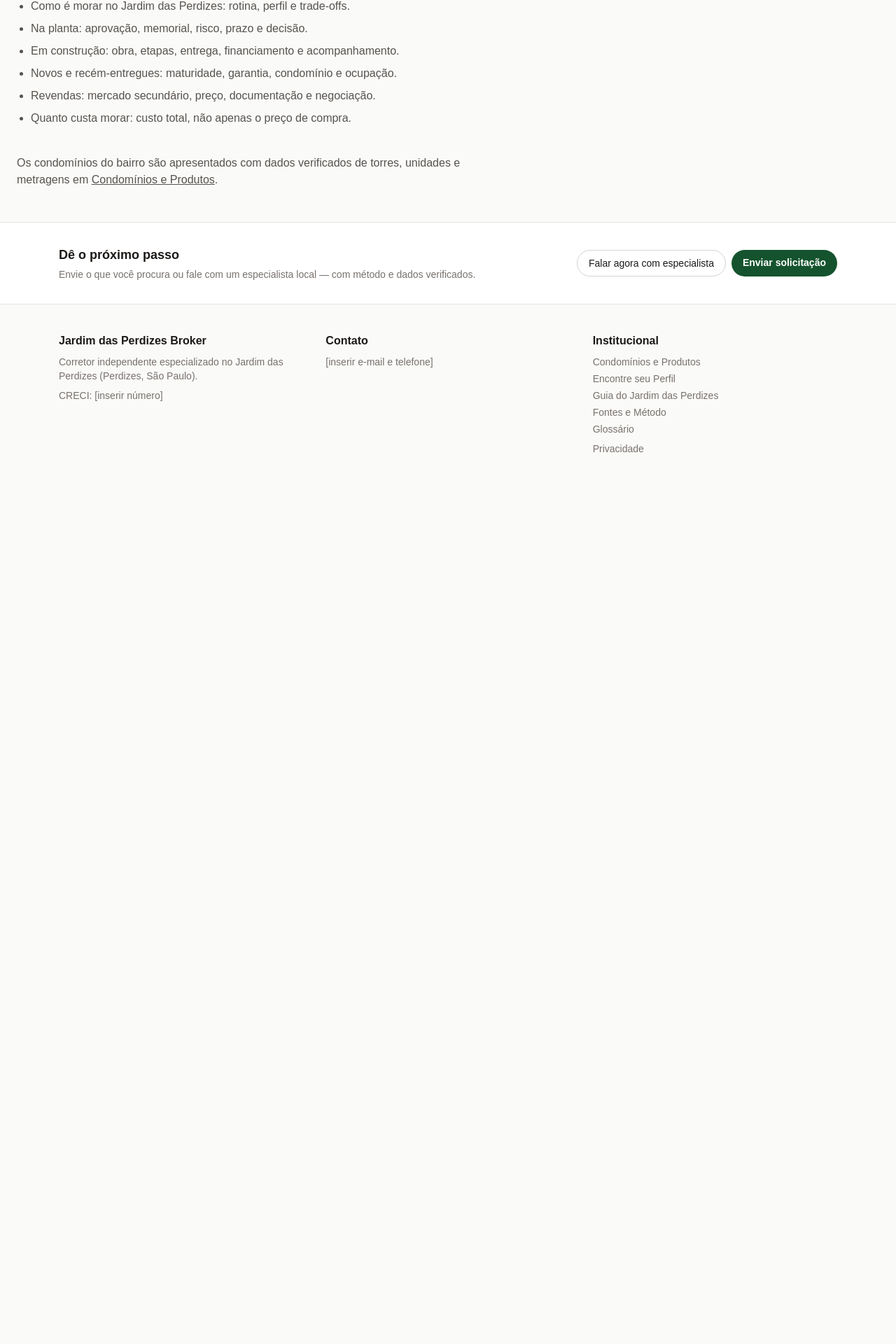
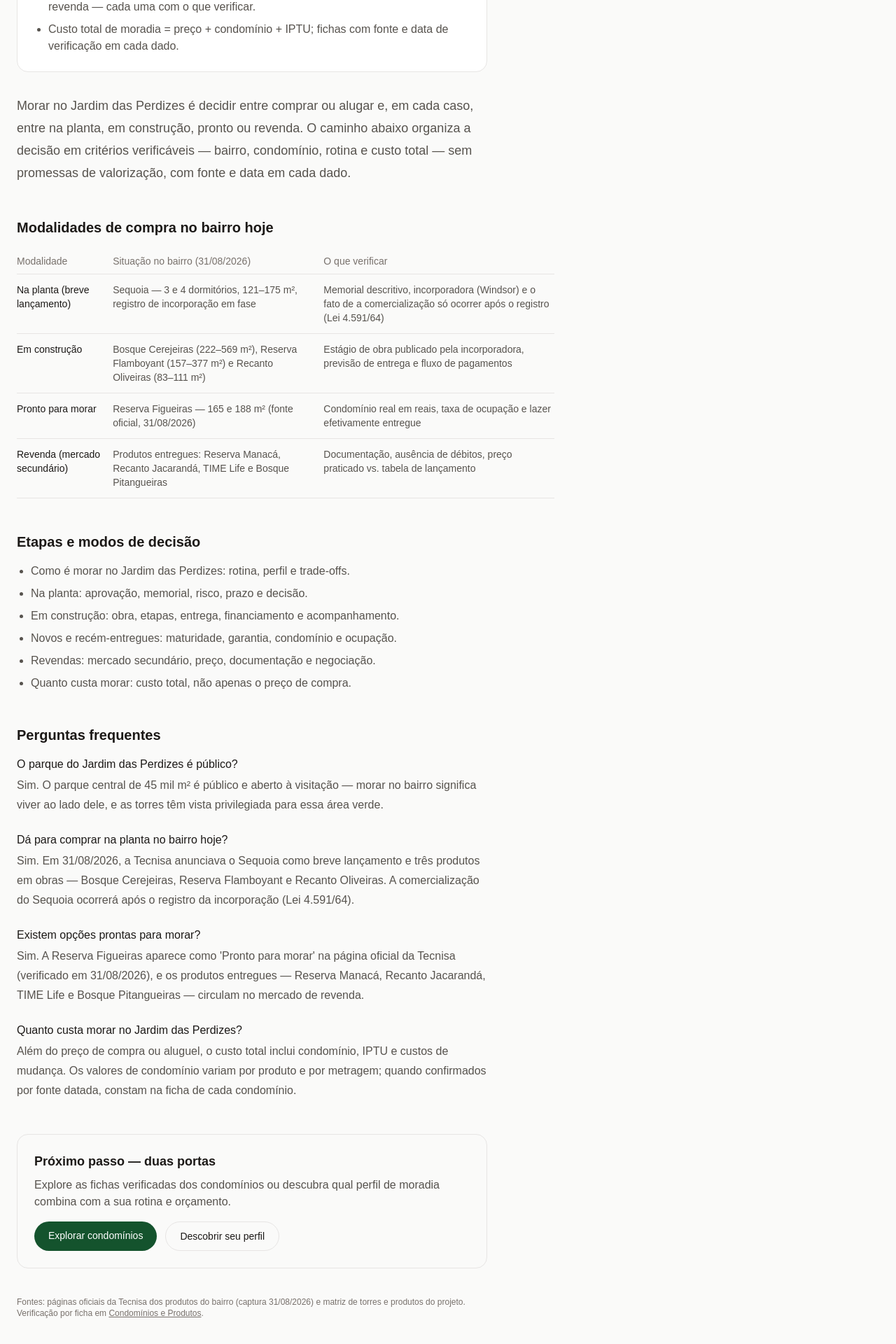
Before and after one commit to futuremove-consulting/jardim-das-perdizes, a Next.js app: page /para-morar in a window 1280 px wide. Shown: the part 440-2360 px from the top of the page at 70% size. Before the commit the page ends 1131 px from the top, so only its background shows below. Built offline with nearby package versions, Linux system fonts and the light colour scheme; no server answers.

Commit message:
feat(onda2): /para-morar/ rewritten as AEO exemplar — key takeaways, modality table (dated 31/08/2026), FAQ + JSON-LD, two-door bridge, sources footer

```diff
--- a/src/app/para-morar/page.tsx
+++ b/src/app/para-morar/page.tsx
@@ -1,12 +1,76 @@
 import Link from "next/link";
 import { buildPageMetadata } from "@/lib/seo/metadata";
+import KeyTakeaways from "@/components/content/KeyTakeaways";
+import Faq from "@/components/content/Faq";
+import JsonLd from "@/components/seo/JsonLd";
+import {
+  faqPageSchema,
+  breadcrumbSchema,
+  type FaqItem,
+} from "@/lib/seo/schemas";
 
 export const metadata = buildPageMetadata({
   title: "Para Morar no Jardim das Perdizes — Jardim das Perdizes Broker",
   description:
-    "Como avaliar bairro, condomínio, rotina e custo para morar no Jardim das Perdizes: etapas, modalidades (na planta, em construção, novos, revendas) e perfil de moradia.",
+    "Como avaliar bairro, condomínio, rotina e custo para morar no Jardim das Perdizes: modalidades (na planta, em construção, pronto e revenda), o que verificar em cada etapa e FAQ com dados verificados.",
   path: "/para-morar/",
 });
+
+const FAQ_ITEMS: FaqItem[] = [
+  {
+    question: "O parque do Jardim das Perdizes é público?",
+    answer:
+      "Sim. O parque central de 45 mil m² é público e aberto à visitação — morar no bairro significa viver ao lado dele, e as torres têm vista privilegiada para essa área verde.",
+  },
+  {
+    question: "Dá para comprar na planta no bairro hoje?",
+    answer:
+      "Sim. Em 31/08/2026, a Tecnisa anunciava o Sequoia como breve lançamento e três produtos em obras — Bosque Cerejeiras, Reserva Flamboyant e Recanto Oliveiras. A comercialização do Sequoia ocorrerá após o registro da incorporação (Lei 4.591/64).",
+  },
+  {
+    question: "Existem opções prontas para morar?",
+    answer:
+      "Sim. A Reserva Figueiras aparece como 'Pronto para morar' na página oficial da Tecnisa (verificado em 31/08/2026), e os produtos entregues — Reserva Manacá, Recanto Jacarandá, TIME Life e Bosque Pitangueiras — circulam no mercado de revenda.",
+  },
+  {
+    question: "Quanto custa morar no Jardim das Perdizes?",
+    answer:
+      "Além do preço de compra ou aluguel, o custo total inclui condomínio, IPTU e custos de mudança. Os valores de condomínio variam por produto e por metragem; quando confirmados por fonte datada, constam na ficha de cada condomínio.",
+  },
+];
+
+const MODALIDADES: Array<{
+  modalidade: string;
+  situacao: string;
+  verificar: string;
+}> = [
+  {
+    modalidade: "Na planta (breve lançamento)",
+    situacao: "Sequoia — 3 e 4 dormitórios, 121–175 m², registro de incorporação em fase",
+    verificar:
+      "Memorial descritivo, incorporadora (Windsor) e o fato de a comercialização só ocorrer após o registro (Lei 4.591/64)",
+  },
+  {
+    modalidade: "Em construção",
+    situacao:
+      "Bosque Cerejeiras (222–569 m²), Reserva Flamboyant (157–377 m²) e Recanto Oliveiras (83–111 m²)",
+    verificar:
+      "Estágio de obra publicado pela incorporadora, previsão de entrega e fluxo de pagamentos",
+  },
+  {
+    modalidade: "Pronto para morar",
+    situacao: "Reserva Figueiras — 165 e 188 m² (fonte oficial, 31/08/2026)",
+    verificar:
+      "Condomínio real em reais, taxa de ocupação e lazer efetivamente entregue",
+  },
+  {
+    modalidade: "Revenda (mercado secundário)",
+    situacao:
+      "Produtos entregues: Reserva Manacá, Recanto Jacarandá, TIME Life e Bosque Pitangueiras",
+    verificar:
+      "Documentação, ausência de débitos, preço praticado vs. tabela de lançamento",
+  },
+];
 
 export default function ParaMorarPage() {
   return (
@@ -14,14 +78,51 @@
       <h1 className="text-3xl font-semibold tracking-tight">
         Para Morar no Jardim das Perdizes
       </h1>
-      <p className="mt-3 max-w-2xl text-lg leading-8 text-ink-soft">
-        Morar no Jardim das Perdizes envolve decidir entre comprar ou alugar e,
-        em cada caso, entre na planta, em construção, novo ou revenda. Aqui você
-        encontra o caminho para avaliar bairro, condomínio, rotina e custo —
-        sem promessas, com critérios claros.
+
+      <KeyTakeaways
+        items={[
+          "Parque central de 45 mil m², público, com certificação AQUA (primeiro bairro da América Latina) e câmeras integradas ao projeto Muralha Paulista.",
+          "Nove produtos no bairro; em 31/08/2026, quatro à venda pela incorporadora — de 83 a 569 m² privativos.",
+          "Quatro modalidades de compra: na planta, em construção, pronto para morar e revenda — cada uma com o que verificar.",
+          "Custo total de moradia = preço + condomínio + IPTU; fichas com fonte e data de verificação em cada dado.",
+        ]}
+      />
+
+      <p className="mt-8 max-w-2xl text-lg leading-8 text-ink-soft">
+        Morar no Jardim das Perdizes é decidir entre comprar ou alugar e, em
+        cada caso, entre na planta, em construção, pronto ou revenda. O caminho
+        abaixo organiza a decisão em critérios verificáveis — bairro, condomínio,
+        rotina e custo total — sem promessas de valorização, com fonte e data em
+        cada dado.
       </p>
 
-      <h2 className="mt-10 text-xl font-semibold">Etapas e modos de decisão</h2>
+      <h2 className="mt-12 text-xl font-semibold">
+        Modalidades de compra no bairro hoje
+      </h2>
+      <div className="mt-4 max-w-3xl overflow-x-auto">
+        <table className="w-full border-collapse text-sm">
+          <thead>
+            <tr className="border-b border-line text-left text-muted">
+              <th className="py-2 pr-4 font-medium">Modalidade</th>
+              <th className="py-2 pr-4 font-medium">
+                Situação no bairro (31/08/2026)
+              </th>
+              <th className="py-2 font-medium">O que verificar</th>
+            </tr>
+          </thead>
+          <tbody>
+            {MODALIDADES.map((row) => (
+              <tr key={row.modalidade} className="border-b border-line align-top">
+                <td className="py-3 pr-4 font-medium text-ink">{row.modalidade}</td>
+                <td className="py-3 pr-4 text-ink-soft">{row.situacao}</td>
+                <td className="py-3 text-ink-soft">{row.verificar}</td>
+              </tr>
+            ))}
+          </tbody>
+        </table>
+      </div>
+
+      <h2 className="mt-12 text-xl font-semibold">Etapas e modos de decisão</h2>
       <ul className="mt-4 max-w-2xl list-disc space-y-2 pl-5 text-ink-soft">
         <li>Como é morar no Jardim das Perdizes: rotina, perfil e trade-offs.</li>
         <li>Na planta: aprovação, memorial, risco, prazo e decisão.</li>
@@ -31,9 +132,42 @@
         <li>Quanto custa morar: custo total, não apenas o preço de compra.</li>
       </ul>
 
-      <p className="mt-10 max-w-2xl text-ink-soft">
-        Os condomínios do bairro são apresentados com dados verificados de
-        torres, unidades e metragens em{" "}
+      <Faq items={FAQ_ITEMS} />
+
+      <div className="mt-12 max-w-2xl rounded-2xl border border-line p-6">
+        <h2 className="text-lg font-semibold">Próximo passo — duas portas</h2>
+        <p className="mt-2 text-ink-soft">
+          Explore as fichas verificadas dos condomínios ou descubra qual perfil
+          de moradia combina com a sua rotina e orçamento.
+        </p>
+        <div className="mt-4 flex flex-wrap gap-3">
+          <Link
+            href="/condominios-e-produtos/"
+            className="rounded-full bg-brand px-5 py-2.5 text-sm font-medium text-white transition-colors hover:opacity-90"
+          >
+            Explorar condomínios
+          </Link>
+          <Link
+            href="/encontre-seu-perfil/"
+            className="rounded-full border border-line px-5 py-2.5 text-sm font-medium text-ink transition-colors hover:border-brand"
+          >
+            Descobrir seu perfil
+          </Link>
+        </div>
+      </div>
+
+      <JsonLd schema={faqPageSchema(FAQ_ITEMS)} />
+      <JsonLd
+        schema={breadcrumbSchema([
+          { name: "Home", path: "/" },
+          { name: "Para Morar", path: "/para-morar/" },
+        ])}
+      />
+
+      <p className="mt-10 max-w-2xl text-xs text-muted">
+        Fontes: páginas oficiais da Tecnisa dos produtos do bairro (captura
+        31/08/2026) e matriz de torres e produtos do projeto. Verificação por
+        ficha em{" "}
         <Link href="/condominios-e-produtos/" className="underline hover:text-ink">
           Condomínios e Produtos
         </Link>
```
Also changed, not shown: 1 other file (tests, documents, lock files or other folders).
